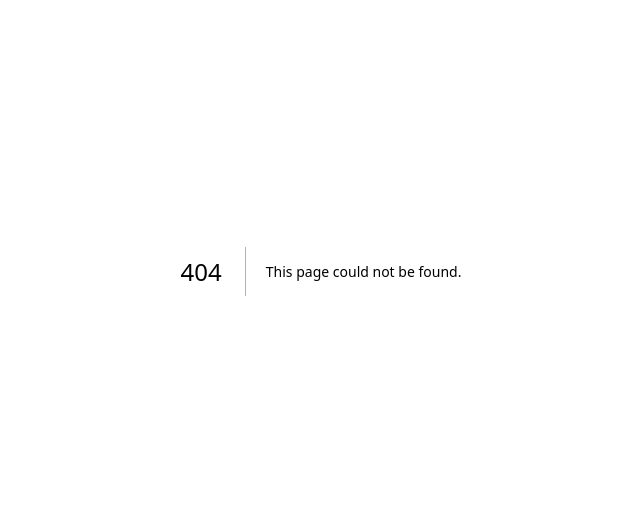
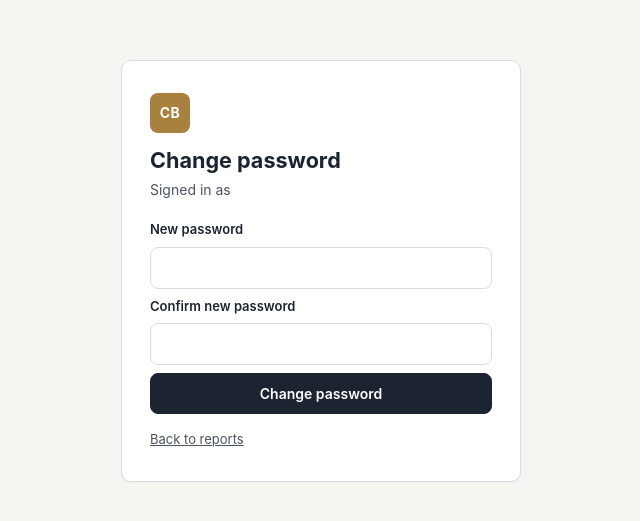
Before and after one commit to Chicago-Brass/finance-platform, a Next.js app: page /account in a window 1280 px wide. Before the commit this address had no page. Shown: the part 129-650 px from the top of the page, without its empty margins (319-959 px from the left). Built offline with nearby package versions, Linux system fonts and the light colour scheme; no server answers.

Commit message:
Add Change password page

```diff
--- a/app/(reports)/layout.tsx
+++ b/app/(reports)/layout.tsx
@@ -19,7 +19,7 @@ export default async function ReportsLayout({ children }: { children: React.Reac
           </div>
           <NavLinks />
           <div className="user-box">
-            <span className="user-email">{user?.email}</span>
+            <a className="user-email" href="/account" title="Change password">{user?.email} · Change password</a>
             <form action="/auth/signout" method="post">
               <button className="btn btn-quiet" type="submit">Sign out</button>
             </form>
--- /dev/null
+++ b/app/account/ChangePasswordForm.tsx
@@ -0,0 +1,38 @@
+"use client";
+
+import { useState } from "react";
+import { createClient } from "@/lib/supabase/client";
+
+const MIN = 12;
+
+export function ChangePasswordForm() {
+  const [pw, setPw] = useState("");
+  const [pw2, setPw2] = useState("");
+  const [msg, setMsg] = useState<{ ok: boolean; text: string } | null>(null);
+  const [busy, setBusy] = useState(false);
+
+  async function submit(e: React.FormEvent) {
+    e.preventDefault();
+    if (pw.length < MIN) return setMsg({ ok: false, text: `Use at least ${MIN} characters.` });
+    if (pw !== pw2) return setMsg({ ok: false, text: "The two passwords don't match." });
+    if (pw === "ChicagoBrass2026!") return setMsg({ ok: false, text: "Choose a password different from the temporary one." });
+    setBusy(true);
+    const { error } = await createClient().auth.updateUser({ password: pw });
+    setBusy(false);
+    if (error) return setMsg({ ok: false, text: error.message });
+    setPw("");
+    setPw2("");
+    setMsg({ ok: true, text: "Password changed. Use it next time you sign in." });
+  }
+
+  return (
+    <form onSubmit={submit} className="stack">
+      <label htmlFor="pw">New password</label>
+      <input id="pw" type="password" autoComplete="new-password" required value={pw} onChange={(e) => setPw(e.target.value)} />
+      <label htmlFor="pw2">Confirm new password</label>
+      <input id="pw2" type="password" autoComplete="new-password" required value={pw2} onChange={(e) => setPw2(e.target.value)} />
+      <button className="btn btn-primary" type="submit" disabled={busy}>{busy ? "Saving…" : "Change password"}</button>
+      {msg && <p className={`notice ${msg.ok ? "notice-ok" : "notice-warn"}`}>{msg.text}</p>}
+    </form>
+  );
+}
--- /dev/null
+++ b/app/account/page.tsx
@@ -0,0 +1,23 @@
+import { ChangePasswordForm } from "./ChangePasswordForm";
+import { createClient } from "@/lib/supabase/server";
+
+export const metadata = { title: "Change password · Chicago Brass Finance" };
+export const dynamic = "force-dynamic";
+
+export default async function AccountPage() {
+  const supabase = await createClient();
+  const {
+    data: { user },
+  } = await supabase.auth.getUser();
+  return (
+    <main className="auth-shell">
+      <div className="auth-card">
+        <div className="brand-mark" aria-hidden>CB</div>
+        <h1>Change password</h1>
+        <p className="muted">Signed in as {user?.email}</p>
+        <ChangePasswordForm />
+        <p className="muted back-link"><a href="/income-statement">Back to reports</a></p>
+      </div>
+    </main>
+  );
+}
--- a/app/globals.css
+++ b/app/globals.css
@@ -78,7 +78,9 @@ label { font-weight: 600; font-size: 13px; }
 .nav-link:hover { color: #fff; background: rgba(255,255,255,0.08); }
 .nav-link.active { color: #fff; background: rgba(255,255,255,0.14); }
 .user-box { display: flex; align-items: center; gap: 0.75rem; }
-.user-email { color: #c9d1dc; font-size: 13px; }
+.user-email { color: #c9d1dc; font-size: 13px; text-decoration: none; }
+.user-email:hover { color: #fff; text-decoration: underline; }
+.back-link { margin: 1rem 0 0 !important; font-size: 13px; }
 .user-box .btn-quiet { background: transparent; color: #fff; border-color: rgba(255,255,255,0.3); }
 .toolbar { background: var(--surface); border-bottom: 1px solid var(--rule); }
 .toolbar-inner { display: flex; align-items: center; gap: 0.75rem; min-height: 48px; flex-wrap: wrap; }
```
